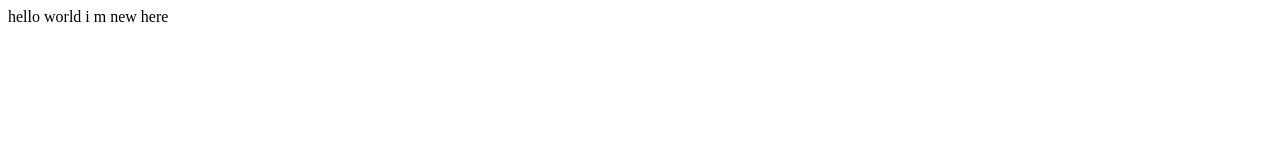
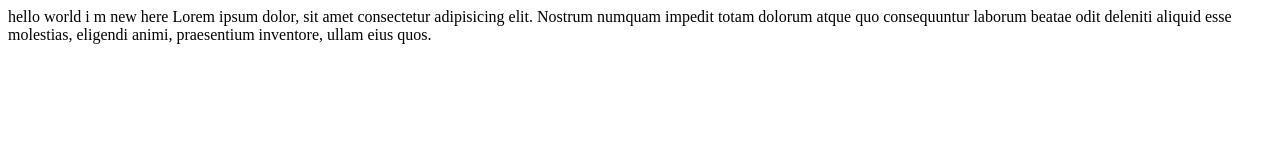
Before and after one commit to PrasannaKarmacharya2019/Survey-From, a plain HTML site: page index.html in a window 1280 px wide. Drawn offline with Linux system fonts and the light colour scheme.

Commit message:
reworked code

```diff
--- a/index.html
+++ b/index.html
@@ -7,6 +7,7 @@
 </head>
 <body>
   hello world i m new here
+Lorem ipsum dolor, sit amet consectetur adipisicing elit. Nostrum numquam impedit totam dolorum atque quo consequuntur laborum beatae odit deleniti aliquid esse molestias, eligendi animi, praesentium inventore, ullam eius quos.
 
 </body>
 </html>
```
